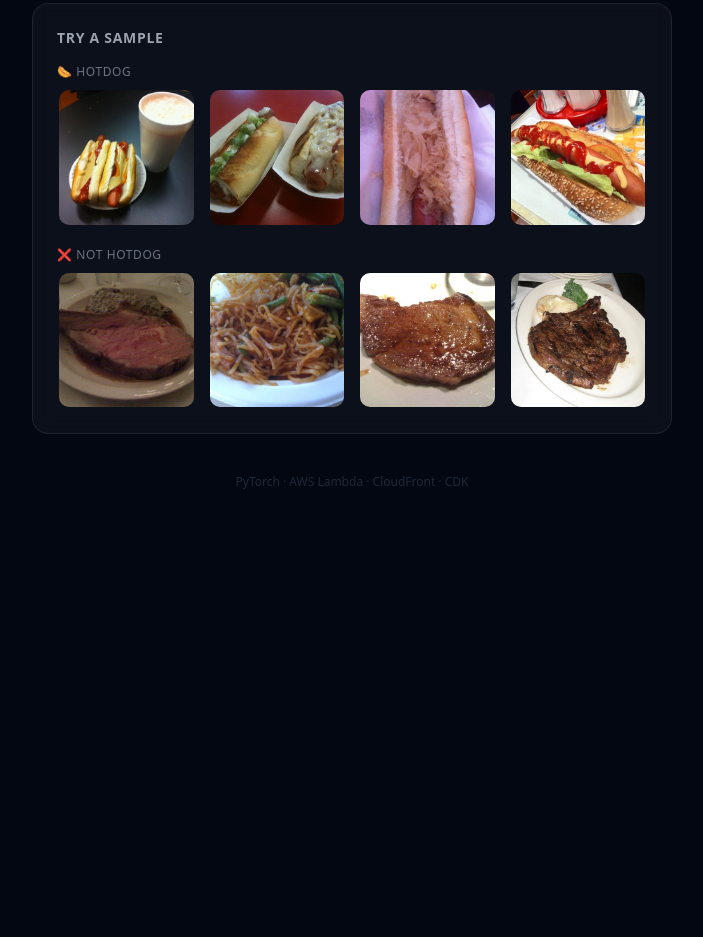
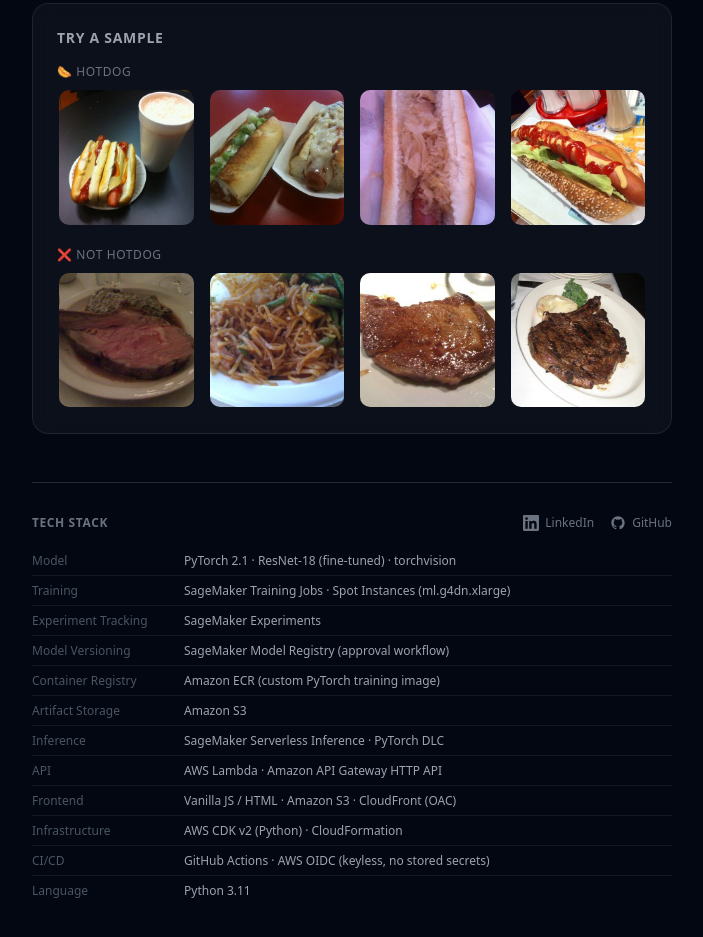
Before and after one commit to hwong5208/mlops-hotdog-pipeline, a plain HTML site: page frontend/index.html in a window 1280 px wide. Shown: the part 459-1396 px from the top of the page, without its empty margins (288-991 px from the left). Before the commit the page ends 997 px from the top, so only its background shows below. Drawn offline with nearby package versions, Linux system fonts and the light colour scheme; files whose address does not match are found by name.

Commit message:
fixed frontend script and added github repoand linkedlin

```diff
--- a/frontend/app.js
+++ b/frontend/app.js
@@ -161,6 +161,7 @@ async function classify(base64, previewSrc) {
 function showResult(data, previewSrc) {
   const isHotdog = data.prediction === "hotdog";
   const pct = Math.round(data.confidence * 100);
+  const otherPct = 100 - pct;
 
   document.getElementById("previewImg").src = previewSrc;
   document.getElementById("predLabel").textContent = isHotdog ? "🌭 Hotdog!" : "❌ Not Hotdog";
@@ -175,8 +176,8 @@ function showResult(data, previewSrc) {
     fill.style.width = `${pct}%`;
   }));
 
-  document.getElementById("p0").textContent = `${Math.round(data.hotdog * 100)}%`;
-  document.getElementById("p1").textContent = `${Math.round(data.not_hotdog * 100)}%`;
+  document.getElementById("p0").textContent = `${isHotdog ? pct : otherPct}%`;
+  document.getElementById("p1").textContent = `${isHotdog ? otherPct : pct}%`;
 
   document.getElementById("result").classList.remove("hidden");
   document.getElementById("result").scrollIntoView({ behavior: "smooth", block: "nearest" });
--- a/frontend/index.html
+++ b/frontend/index.html
@@ -93,7 +93,94 @@
       </div>
     </div>
 
-    <p class="text-center text-gray-800 text-xs mt-10">PyTorch · AWS Lambda · CloudFront · CDK</p>
+    <!-- Tech Stack + GitHub -->
+    <div class="mt-12 border-t border-gray-800 pt-8">
+      <div class="flex items-center justify-between mb-4">
+        <p class="text-xs font-semibold uppercase tracking-wider text-gray-500">Tech Stack</p>
+        <div class="flex items-center gap-4">
+          <a href="https://www.linkedin.com/in/zackwong5208/" target="_blank" rel="noopener noreferrer"
+             class="flex items-center gap-1.5 text-xs text-gray-500 hover:text-yellow-400 transition-colors">
+            <svg class="w-4 h-4" fill="currentColor" viewBox="0 0 24 24">
+              <path d="M20.447 20.452h-3.554v-5.569c0-1.328-.027-3.037-1.852-3.037-1.853
+                0-2.136 1.445-2.136 2.939v5.667H9.351V9h3.414v1.561h.046c.477-.9
+                1.637-1.85 3.37-1.85 3.601 0 4.267 2.37 4.267 5.455v6.286zM5.337
+                7.433a2.062 2.062 0 01-2.063-2.065 2.064 2.064 0 112.063 2.065zm1.782
+                13.019H3.555V9h3.564v11.452zM22.225 0H1.771C.792 0 0 .774 0
+                1.729v20.542C0 23.227.792 24 1.771 24h20.451C23.2 24 24 23.227 24
+                22.271V1.729C24 .774 23.2 0 22.222 0h.003z"/>
+            </svg>
+            LinkedIn
+          </a>
+          <a href="https://github.com/hwong5208/mlops-hotdog-pipeline"
+             target="_blank" rel="noopener noreferrer"
+             class="flex items-center gap-1.5 text-xs text-gray-500 hover:text-yellow-400 transition-colors">
+            <svg class="w-4 h-4" fill="currentColor" viewBox="0 0 24 24">
+              <path d="M12 2C6.477 2 2 6.477 2 12c0 4.418 2.865 8.166 6.839 9.489.5.092.682-.217.682-.482
+                0-.237-.009-.868-.013-1.703-2.782.604-3.369-1.342-3.369-1.342-.454-1.154-1.11-1.462-1.11-1.462
+                -.908-.62.069-.608.069-.608 1.003.07 1.531 1.031 1.531 1.031.892 1.529 2.341 1.088 2.91.832
+                .092-.647.35-1.088.636-1.338-2.22-.253-4.555-1.11-4.555-4.943 0-1.091.39-1.984 1.029-2.683
+                -.103-.253-.446-1.27.098-2.647 0 0 .84-.269 2.75 1.025A9.578 9.578 0 0112 6.836a9.59 9.59 0
+                012.504.337c1.909-1.294 2.747-1.025 2.747-1.025.546 1.377.202 2.394.1 2.647.64.699 1.028
+                1.592 1.028 2.683 0 3.842-2.339 4.687-4.566 4.935.359.309.678.919.678 1.852 0 1.336-.012
+                2.415-.012 2.741 0 .267.18.578.688.48C19.138 20.163 22 16.418 22 12c0-5.523-4.477-10-10-10z"/>
+            </svg>
+            GitHub
+          </a>
+        </div>
+      </div>
+
+      <div class="grid grid-cols-1 gap-px text-xs">
+        <div class="grid grid-cols-[140px_1fr] gap-3 py-1.5 border-b border-gray-900">
+          <span class="text-gray-600 font-medium">Model</span>
+          <span class="text-gray-400">PyTorch 2.1 · ResNet-18 (fine-tuned) · torchvision</span>
+        </div>
+        <div class="grid grid-cols-[140px_1fr] gap-3 py-1.5 border-b border-gray-900">
+          <span class="text-gray-600 font-medium">Training</span>
+          <span class="text-gray-400">SageMaker Training Jobs · Spot Instances (ml.g4dn.xlarge)</span>
+        </div>
+        <div class="grid grid-cols-[140px_1fr] gap-3 py-1.5 border-b border-gray-900">
+          <span class="text-gray-600 font-medium">Experiment Tracking</span>
+          <span class="text-gray-400">SageMaker Experiments</span>
+        </div>
+        <div class="grid grid-cols-[140px_1fr] gap-3 py-1.5 border-b border-gray-900">
+          <span class="text-gray-600 font-medium">Model Versioning</span>
+          <span class="text-gray-400">SageMaker Model Registry (approval workflow)</span>
+        </div>
+        <div class="grid grid-cols-[140px_1fr] gap-3 py-1.5 border-b border-gray-900">
+          <span class="text-gray-600 font-medium">Container Registry</span>
+          <span class="text-gray-400">Amazon ECR (custom PyTorch training image)</span>
+        </div>
+        <div class="grid grid-cols-[140px_1fr] gap-3 py-1.5 border-b border-gray-900">
+          <span class="text-gray-600 font-medium">Artifact Storage</span>
+          <span class="text-gray-400">Amazon S3</span>
+        </div>
+        <div class="grid grid-cols-[140px_1fr] gap-3 py-1.5 border-b border-gray-900">
+          <span class="text-gray-600 font-medium">Inference</span>
+          <span class="text-gray-400">SageMaker Serverless Inference · PyTorch DLC</span>
+        </div>
+        <div class="grid grid-cols-[140px_1fr] gap-3 py-1.5 border-b border-gray-900">
+          <span class="text-gray-600 font-medium">API</span>
+          <span class="text-gray-400">AWS Lambda · Amazon API Gateway HTTP API</span>
+        </div>
+        <div class="grid grid-cols-[140px_1fr] gap-3 py-1.5 border-b border-gray-900">
+          <span class="text-gray-600 font-medium">Frontend</span>
+          <span class="text-gray-400">Vanilla JS / HTML · Amazon S3 · CloudFront (OAC)</span>
+        </div>
+        <div class="grid grid-cols-[140px_1fr] gap-3 py-1.5 border-b border-gray-900">
+          <span class="text-gray-600 font-medium">Infrastructure</span>
+          <span class="text-gray-400">AWS CDK v2 (Python) · CloudFormation</span>
+        </div>
+        <div class="grid grid-cols-[140px_1fr] gap-3 py-1.5 border-b border-gray-900">
+          <span class="text-gray-600 font-medium">CI/CD</span>
+          <span class="text-gray-400">GitHub Actions · AWS OIDC (keyless, no stored secrets)</span>
+        </div>
+        <div class="grid grid-cols-[140px_1fr] gap-3 py-1.5">
+          <span class="text-gray-600 font-medium">Language</span>
+          <span class="text-gray-400">Python 3.11</span>
+        </div>
+      </div>
+    </div>
+
   </div>
 
   <script src="app.js"></script>
```
